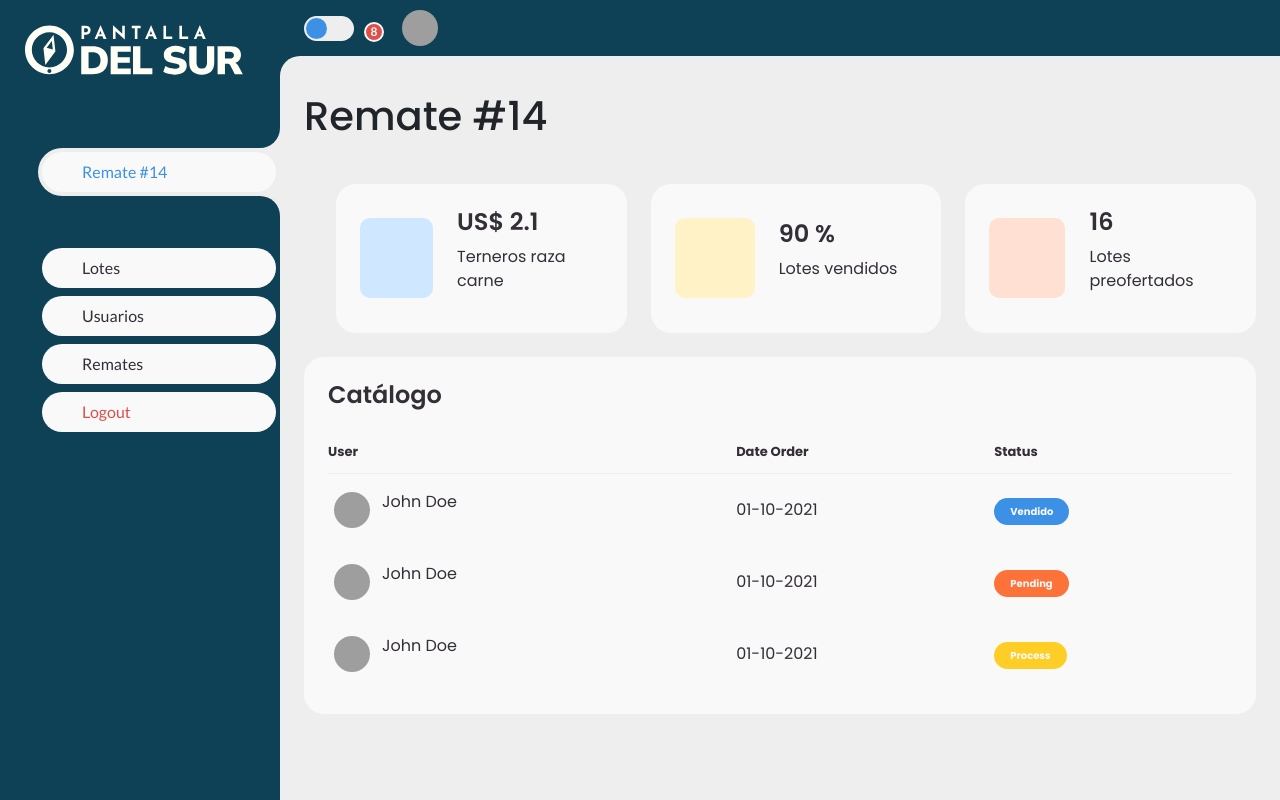
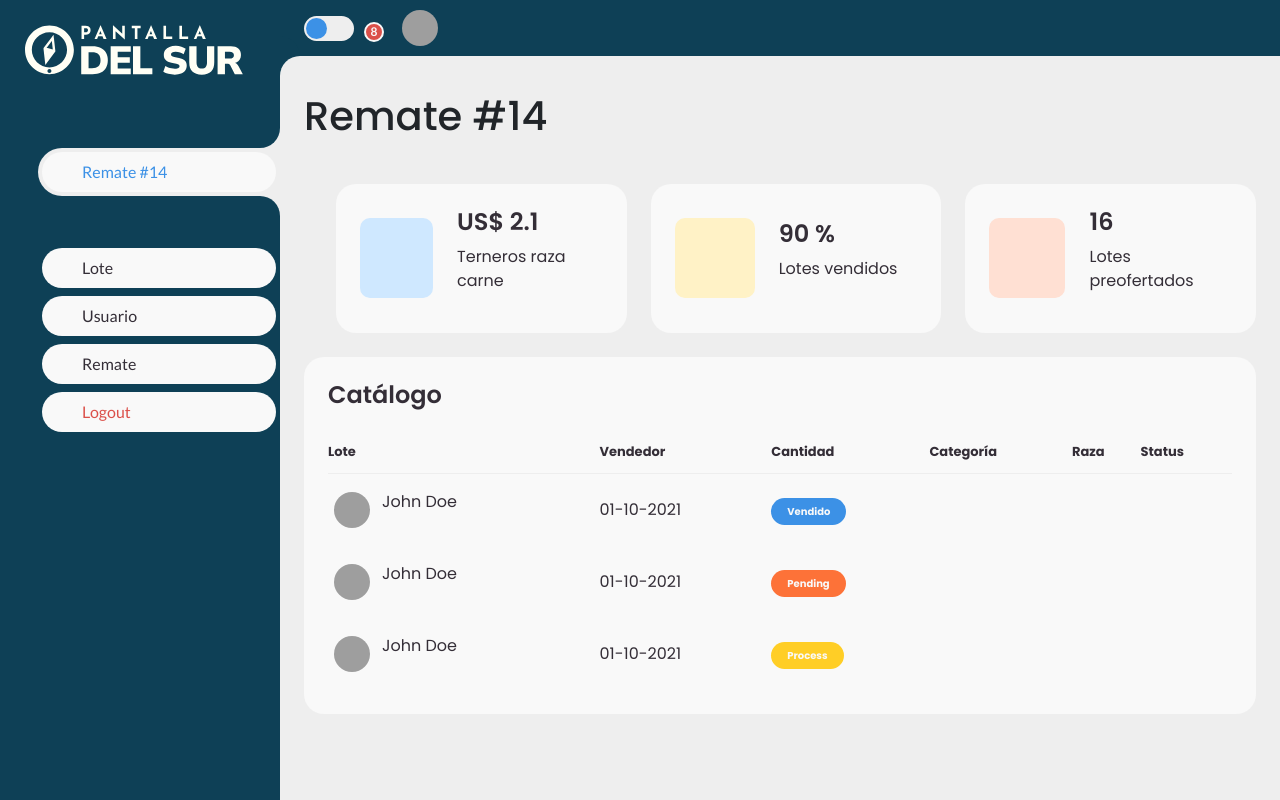
Before and after one commit to nachodecores/pds-admin, a React (Create React App) app: page / in a window 1280 px wide. Built offline with nearby package versions, Linux system fonts and the light colour scheme; grey boxes are pictures that could not be loaded.

Commit message:
cambio menor

```diff
--- a/src/components/Panel/Panel.jsx
+++ b/src/components/Panel/Panel.jsx
@@ -20,19 +20,19 @@ const Panel = () => {
           <li>
             <Link href="#">
               <i class="bx bxs-cog"></i>
-              <span class="text">Lotes</span>
+              <span class="text">Lote</span>
             </Link>
           </li>
           <li>
             <Link href="#">
               <i class="bx bxs-cog"></i>
-              <span class="text">Usuarios</span>
+              <span class="text">Usuario</span>
             </Link>
           </li>
           <li>
             <Link href="#">
               <i class="bx bxs-cog"></i>
-              <span class="text">Remates</span>
+              <span class="text">Remate</span>
             </Link>
           </li>
           <li>
@@ -96,8 +96,11 @@ const Panel = () => {
               <table>
                 <thead>
                   <tr>
-                    <th>User</th>
-                    <th>Date Order</th>
+                    <th>Lote</th>
+                    <th>Vendedor</th>
+                    <th>Cantidad</th>
+                    <th>Categoría</th>
+                    <th>Raza</th>
                     <th>Status</th>
                   </tr>
                 </thead>
```
